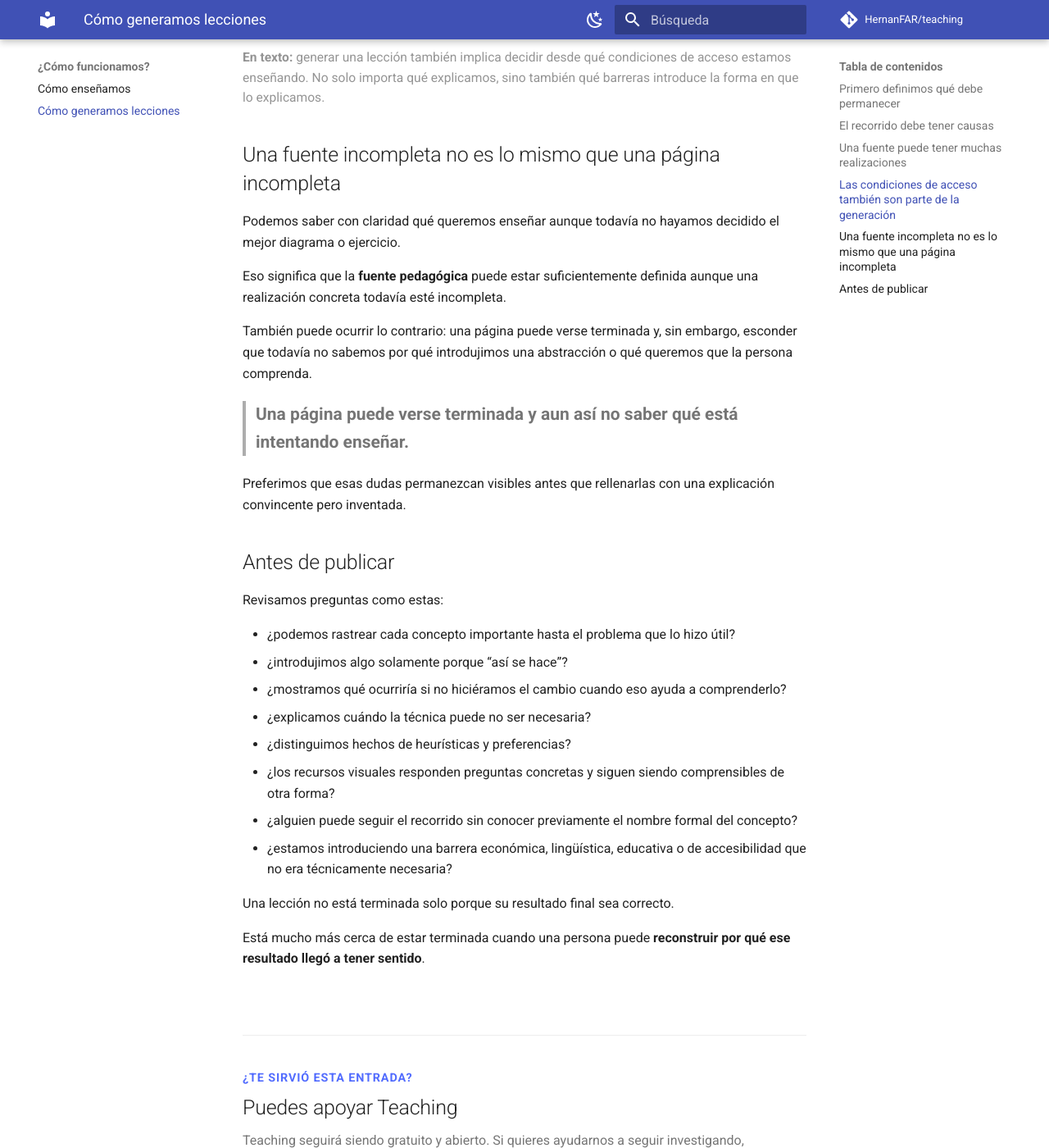
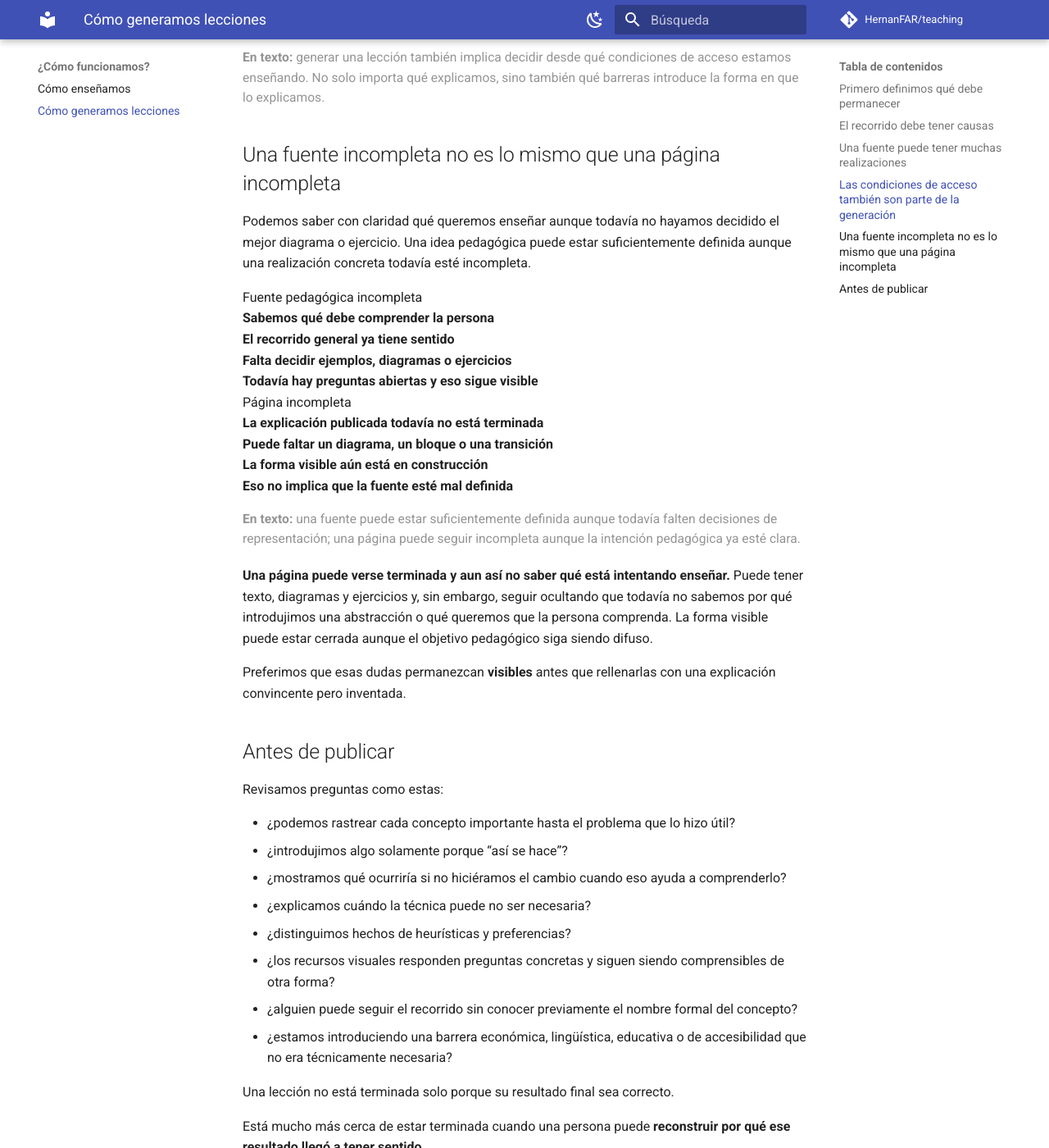
Before and after one commit to HernanFAR/teaching, an MkDocs documentation site: the page built from docs/about/lesson-generation.md, in a window 1280 px wide and 1400 px high, scrolled down 5146 px. Shown: the whole window at 82% size. Built offline with MkDocs 1.6.1 and Material for MkDocs 9.7.7, drawn with Linux system fonts in a browser that asks for light colours; comment, search, counter and statistics services are not loaded.

Commit message:
docs: visualize incomplete source and page states

```diff
--- a/docs/about/lesson-generation.md
+++ b/docs/about/lesson-generation.md
@@ -323,15 +323,62 @@ En su lugar, intentamos tomar decisiones de generación que reduzcan barreras in
 
 ## Una fuente incompleta no es lo mismo que una página incompleta
 
-Podemos saber con claridad qué queremos enseñar aunque todavía no hayamos decidido el mejor diagrama o ejercicio.
+Podemos saber con claridad qué queremos enseñar aunque todavía no hayamos decidido el mejor diagrama o ejercicio. Una idea pedagógica puede estar suficientemente definida aunque una realización concreta todavía esté incompleta.
 
-Eso significa que la **fuente pedagógica** puede estar suficientemente definida aunque una realización concreta todavía esté incompleta.
+<div class="completion-comparison">
 
-También puede ocurrir lo contrario: una página puede verse terminada y, sin embargo, esconder que todavía no sabemos por qué introdujimos una abstracción o qué queremos que la persona comprenda.
+<div class="completion-card completion-card--source">
+<span class="completion-card__label">Fuente pedagógica incompleta</span>
 
-> **Una página puede verse terminada y aun así no saber qué está intentando enseñar.**
+<div class="completion-card__item completion-card__item--known">
+<strong>Sabemos qué debe comprender la persona</strong>
+</div>
 
-Preferimos que esas dudas permanezcan visibles antes que rellenarlas con una explicación convincente pero inventada.
+<div class="completion-card__item completion-card__item--known">
+<strong>El recorrido general ya tiene sentido</strong>
+</div>
+
+<div class="completion-card__item completion-card__item--open">
+<strong>Falta decidir ejemplos, diagramas o ejercicios</strong>
+</div>
+
+<div class="completion-card__item completion-card__item--question">
+<strong>Todavía hay preguntas abiertas y eso sigue visible</strong>
+</div>
+
+</div>
+
+<div class="completion-card completion-card--page">
+<span class="completion-card__label">Página incompleta</span>
+
+<div class="completion-card__item completion-card__item--known">
+<strong>La explicación publicada todavía no está terminada</strong>
+</div>
+
+<div class="completion-card__item completion-card__item--known">
+<strong>Puede faltar un diagrama, un bloque o una transición</strong>
+</div>
+
+<div class="completion-card__item completion-card__item--open">
+<strong>La forma visible aún está en construcción</strong>
+</div>
+
+<div class="completion-card__item completion-card__item--info">
+<strong>Eso no implica que la fuente esté mal definida</strong>
+</div>
+
+</div>
+
+</div>
+
+<p class="visual-equivalent visual-equivalent--subtle"><strong>En texto:</strong> una fuente puede estar suficientemente definida aunque todavía falten decisiones de representación; una página puede seguir incompleta aunque la intención pedagógica ya esté clara.</p>
+
+<div class="completion-warning">
+<strong>Una página puede verse terminada y aun así no saber qué está intentando enseñar.</strong>
+<span>Puede tener texto, diagramas y ejercicios y, sin embargo, seguir ocultando que todavía no sabemos por qué introdujimos una abstracción o qué queremos que la persona comprenda. La forma visible puede estar cerrada aunque el objetivo pedagógico siga siendo difuso.</span>
+</div>
+
+Preferimos que esas dudas permanezcan **visibles** antes que rellenarlas con una explicación convincente pero inventada.
 
 ## Antes de publicar
 
```
